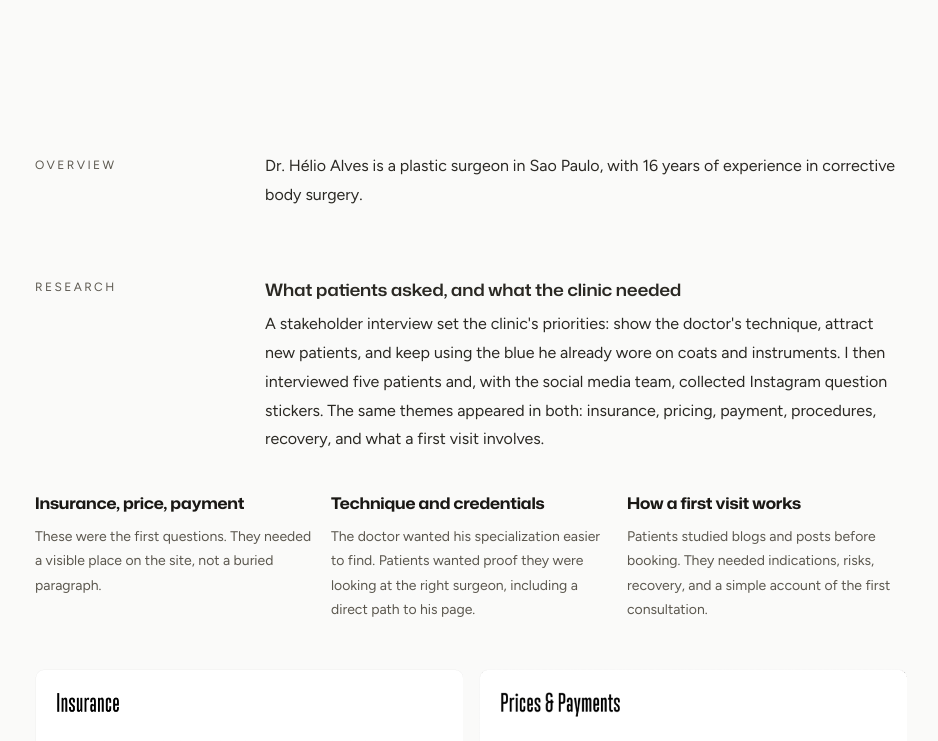
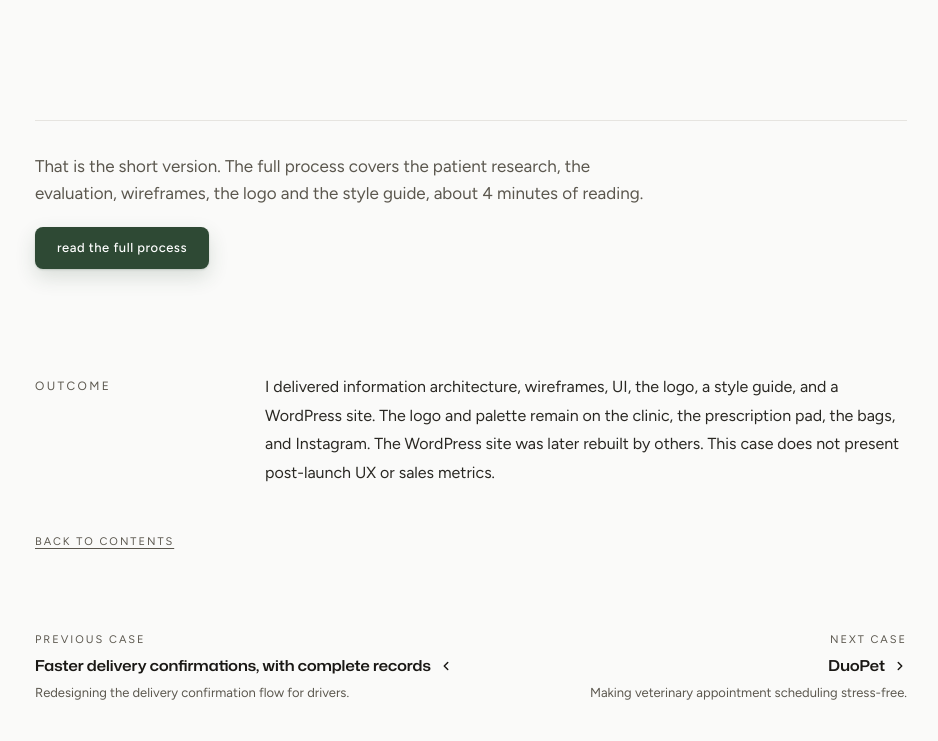
Before and after one commit to matthiaskschaefle/matthiasks, a React (Vite) app: page /doctor in a window 1280 px wide. Shown: the part 2080-2821 px from the top of the page, without its empty margins (169-1107 px from the left). Built offline with nearby package versions, Linux system fonts and the light colour scheme.

Commit message:
Cases em duas camadas: versão curta sempre visível, processo completo sob demanda
Co-Authored-By: Claude Opus 5.5 <noreply@anthropic.com>
Claude-Session: https://claude.ai/code/session_01HnaN5aU9ENaHYbvz2Wqfox

```diff
--- a/src/About.jsx
+++ b/src/About.jsx
@@ -85,11 +85,10 @@ export default function AboutPage() {
             <div className="about-row">
               <TypedSectionLabel
                 className="about-label"
-                lineBreakAfter="differentiates"
                 prefersReducedMotion={shouldReduceMotion}
                 standalone
               >
-                What differentiates me as a designer
+                How I work
               </TypedSectionLabel>
               <div className="about-body">
                 <div className="about-highlights">
@@ -102,10 +101,11 @@ export default function AboutPage() {
                   </div>
 
                   <div>
-                    <h3 className="about-highlight-title">Visual identity that stayed in use</h3>
+                    <h3 className="about-highlight-title">Work that holds up after launch</h3>
                     <div className="about-highlight-text">
-                      For <Link to="/doctor">Doctor</Link>, I delivered a WordPress site and the
-                      visual identity. The logo and palette remain in use.
+                      In its first month, the <Link to="/marcelo-gramas">Marcelo Gramas</Link> site
+                      brought eight contacts, and five became jobs. The logo and palette I made for{" "}
+                      <Link to="/doctor">Doctor</Link> are still in use.
                     </div>
                   </div>
 
--- a/src/Delivery.jsx
+++ b/src/Delivery.jsx
@@ -11,6 +11,7 @@ import {
   viewport as motionViewport,
 } from "@/lib/animations";
 import CaseContents, { CaseBackToContents } from "./components/CaseContents.jsx";
+import FullProcess from "./components/FullProcess.jsx";
 import PinnedStory from "./components/PinnedStory.jsx";
 import Figure from "./components/mockups/Figure.jsx";
 import BeforeAfter from "./components/mockups/BeforeAfter.jsx";
@@ -97,7 +98,9 @@ export default function DeliveryCase() {
         <div className="page-inner">
           {/* ── HERO ── */}
           <section className="case-hero">
-            <h1 className="case-title-main">The New Delivery Experience</h1>
+            <h1 className="case-title-main">
+              Faster delivery confirmations, with complete records
+            </h1>
             <p className="case-engagement">
               Paid freelance client project via Vulpes Studio, 2025. A regional delivery company in
               Brazil.
@@ -140,7 +143,8 @@ export default function DeliveryCase() {
               <div className="in-short-item">
                 <div className="in-short-label">My role</div>
                 <p className="in-short-text">
-                  I led the field sessions and designed the receiver confirmation flow.
+                  With one other designer and the client&apos;s operations lead, I led the field
+                  sessions and designed the receiver confirmation flow.
                 </p>
               </div>
               <div className="in-short-item">
@@ -201,6 +205,11 @@ export default function DeliveryCase() {
           {/* ── LAYOUT: TOC + CONTENT ── */}
           <div className="case-layout">
             <div className="case-content-column">
+              <FullProcess
+                ids={["overview", "my-role", "research", "insights", "process", "solutions"]}
+                minutes={4}
+                topics="the field research, the insights, the process and the solutions"
+              >
                 {/* ══ OVERVIEW ══ */}
                 <motion.section
                   id="overview"
@@ -219,9 +228,9 @@ export default function DeliveryCase() {
                       agreement.
                     </p>
                     <p>
-                    The confirmation flow cost time and left records that could not settle Proof Not
-                    Received (PNR) disputes. The brief: close those gaps without new screens or
-                    retraining.
+                      The confirmation flow cost time and left records that could not settle Proof
+                      Not Received (PNR) disputes. The brief: close those gaps without new screens
+                      or retraining.
                     </p>
                   </div>
                   <div className="context-card">
@@ -330,8 +339,8 @@ export default function DeliveryCase() {
                     <h3 className="case-subsection-title">Two days on the road</h3>
                     <p>
                       Two days with five drivers, before the redesign and separate from the later
-                    12-driver pilot. I led the ride-alongs. We watched the app at each stop without
-                    directing them, then debriefed after each route.
+                      12-driver pilot. I led the ride-alongs. We watched the app at each stop
+                      without directing them, then debriefed after each route.
                     </p>
                     <Figure
                       className="research-field-figure"
@@ -388,8 +397,8 @@ export default function DeliveryCase() {
                   </TypedSectionLabel>
                   <div className="case-section-body">
                     <p>
-                    One principle: confirmation should replace entry. Names and IDs were already in
-                    the system. Free text made coworker and doorman records inconsistent. Photo
+                      One principle: confirmation should replace entry. Names and IDs were already
+                      in the system. Free text made coworker and doorman records inconsistent. Photo
                       quality had to be caught at capture, while the driver was still at the door.
                     </p>
                   </div>
@@ -417,8 +426,9 @@ export default function DeliveryCase() {
                     </p>
                     <p>
                       Most of the direction held. One gap: sometimes nobody is home, and packages go
-                    to the mailbox, the door, or building security. The receiver modal only covered
-                    attended deliveries, so we added a second group for unattended scenarios.
+                      to the mailbox, the door, or building security. The receiver modal only
+                      covered attended deliveries, so we added a second group for unattended
+                      scenarios.
                     </p>
                   </div>
                   <div className="research-full" style={{ marginTop: 24 }}>
@@ -479,11 +489,14 @@ export default function DeliveryCase() {
                         </p>
                       </article>
                       <article className="alt-card">
-                      <h4 className="alt-card-title">Separate UI and journey per receiver group</h4>
+                        <h4 className="alt-card-title">
+                          Separate UI and journey per receiver group
+                        </h4>
                         <p className="alt-card-text">
-                        Separate flows would simplify each case in isolation. They would also break
-                        the sequence drivers already knew and collide with no new screens and no
-                        retraining. One modal with two labeled groups kept that muscle memory.
+                          Separate flows would simplify each case in isolation. They would also
+                          break the sequence drivers already knew and collide with no new screens
+                          and no retraining. One modal with two labeled groups kept that muscle
+                          memory.
                         </p>
                       </article>
                     </div>
@@ -574,6 +587,7 @@ export default function DeliveryCase() {
 
                 {/* ══ KPIs ══ */}
                 <CaseBackToContents />
+              </FullProcess>
               <motion.section
                 id="kpis"
                 className="case-section"
--- a/src/Doctor.jsx
+++ b/src/Doctor.jsx
@@ -10,6 +10,7 @@ import {
   viewport as motionViewport,
 } from "@/lib/animations";
 import CaseContents, { CaseBackToContents } from "./components/CaseContents.jsx";
+import FullProcess from "./components/FullProcess.jsx";
 import PinnedStory from "./components/PinnedStory.jsx";
 import Figure from "./components/mockups/Figure.jsx";
 import SnapGallery from "./components/mockups/SnapGallery.jsx";
@@ -608,6 +609,20 @@ export default function DoctorCase() {
           {/* LAYOUT PRINCIPAL */}
           <div className="case-layout">
             <div className="case-content-column">
+              <FullProcess
+                ids={[
+                  "overview",
+                  "research",
+                  "evaluation",
+                  "wireframes",
+                  "ia",
+                  "the-mark",
+                  "style-guide",
+                  "the-redesign",
+                ]}
+                minutes={4}
+                topics="the patient research, the evaluation, wireframes, the logo and the style guide"
+              >
                 {/* OVERVIEW */}
                 <motion.section
                   id="overview"
@@ -646,12 +661,12 @@ export default function DoctorCase() {
                       What patients asked, and what the clinic needed
                     </h3>
                     <p>
-                    A stakeholder interview set the clinic&apos;s priorities: show the doctor&apos;s
-                    technique, attract new patients, and keep using the blue he already wore on
-                    coats and instruments. I then interviewed five patients and, with the social
-                    media team, collected Instagram question stickers. The same themes appeared in
-                    both: insurance, pricing, payment, procedures, recovery, and what a first visit
-                    involves.
+                      A stakeholder interview set the clinic&apos;s priorities: show the
+                      doctor&apos;s technique, attract new patients, and keep using the blue he
+                      already wore on coats and instruments. I then interviewed five patients and,
+                      with the social media team, collected Instagram question stickers. The same
+                      themes appeared in both: insurance, pricing, payment, procedures, recovery,
+                      and what a first visit involves.
                     </p>
                   </div>
 
@@ -660,8 +675,8 @@ export default function DoctorCase() {
                       <article className="research-card">
                         <h4 className="research-title">Insurance, price, payment</h4>
                         <p className="research-text">
-                        These were the first questions. They needed a visible place on the site, not
-                        a buried paragraph.
+                          These were the first questions. They needed a visible place on the site,
+                          not a buried paragraph.
                         </p>
                       </article>
 
@@ -669,7 +684,8 @@ export default function DoctorCase() {
                         <h4 className="research-title">Technique and credentials</h4>
                         <p className="research-text">
                           The doctor wanted his specialization easier to find. Patients wanted proof
-                        they were looking at the right surgeon, including a direct path to his page.
+                          they were looking at the right surgeon, including a direct path to his
+                          page.
                         </p>
                       </article>
 
@@ -766,8 +782,8 @@ export default function DoctorCase() {
                   <div className="case-section-body">
                     <h3 className="case-subsection-title">Pages before polish</h3>
                     <p className="case-wireframes-text">
-                    Booking, procedure detail, and the landing structure from that map, before color
-                    and type.
+                      Booking, procedure detail, and the landing structure from that map, before
+                      color and type.
                     </p>
                   </div>
 
@@ -867,8 +883,8 @@ export default function DoctorCase() {
                     </div>
 
                     <p>
-                    I drew the HA monogram in one stroke, the letters crossing. It keeps the gesture
-                    of a signature patients see on every prescription.
+                      I drew the HA monogram in one stroke, the letters crossing. It keeps the
+                      gesture of a signature patients see on every prescription.
                     </p>
 
                     <div className="style-guide-logo-hero">
@@ -914,8 +930,8 @@ export default function DoctorCase() {
                     <p>
                       The logo and palette remain on the clinic, the prescription pad, the bags
                       patients take home, and Instagram. When the practice added Est&eacute;tica to
-                    the descriptor, I extended the lockups without redrawing the mark. Continuity of
-                    the identity is adoption, not a measured UX or conversion result.
+                      the descriptor, I extended the lockups without redrawing the mark. Continuity
+                      of the identity is adoption, not a measured UX or conversion result.
                     </p>
 
                     <figure className="style-guide-image">
@@ -948,9 +964,9 @@ export default function DoctorCase() {
                   <div className="case-section-body">
                     <h3 className="case-subsection-title">A file the clinic could keep using</h3>
                     <p>
-                    The style guide recorded spacing, type, color, and core components so new pages
-                    could be added after handoff. The block below is a reconstructed preview for
-                    this portfolio, not a screenshot of the live site.
+                      The style guide recorded spacing, type, color, and core components so new
+                      pages could be added after handoff. The block below is a reconstructed preview
+                      for this portfolio, not a screenshot of the live site.
                     </p>
 
                     <DoctorSystemPreview />
@@ -1028,6 +1044,7 @@ export default function DoctorCase() {
                 {/* OUTCOME */}
 
                 <CaseBackToContents />
+              </FullProcess>
               <motion.section
                 id="outcome"
                 className="case-section"
@@ -1069,7 +1086,7 @@ export default function DoctorCase() {
                           />
                         </svg>
                       </span>
-                      The New Delivery Experience
+                      Faster delivery confirmations, with complete records
                     </div>
                     <div className="case-pagination-desc">
                       Redesigning the delivery confirmation flow for drivers.
--- a/src/Home.jsx
+++ b/src/Home.jsx
@@ -36,7 +36,7 @@ const WORK = [
   {
     href: "/delivery",
     context: "Paid client work, product redesign, field research, 2025",
-    title: "The New Delivery Experience",
+    title: "Faster delivery confirmations, with complete records",
     description:
       "Drivers retyped data the system already had, and the app had no option for how packages actually changed hands.",
     result: "7 to 8s faster per stop, 2 fewer taps, 92% to 98% record compliance",
--- /dev/null
+++ b/src/components/FullProcess.jsx
@@ -0,0 +1,84 @@
+import { useEffect, useId, useRef, useState } from "react";
+import { useLocation } from "react-router-dom";
+
+function hashId(hash) {
+  if (!hash || hash === "#") return null;
+  try {
+    return decodeURIComponent(hash.slice(1)) || null;
+  } catch {
+    return null;
+  }
+}
+
+function focusSection(id) {
+  const el = id ? document.getElementById(id) : null;
+  if (!el) return;
+  el.scrollIntoView({ block: "start" });
+  const label = el.querySelector(".case-section-label, h2") || el;
+  if (!label.hasAttribute("tabindex")) label.setAttribute("tabindex", "-1");
+  label.focus({ preventScroll: true });
+}
+
+/**
+ * Second reading layer of a case. The short version (hero, summary, film,
+ * outcome) is always on the page; research, process and decisions sit behind
+ * one button so a recruiter can decide in a minute and a design lead can
+ * still read everything.
+ *
+ * A link from "In this case" (or a shared URL) that points inside opens it
+ * and jumps to that section.
+ */
+export default function FullProcess({ ids, minutes, topics, children }) {
+  const location = useLocation();
+  const panelId = useId();
+  const [openedByButton, setOpenedByButton] = useState(false);
+  const linkedId = hashId(location.hash);
+  const linkedInside = ids.includes(linkedId);
+  const open = openedByButton || linkedInside;
+  const focusFirstRef = useRef(false);
+
+  // A link into the process opens it; jump there once it has rendered.
+  useEffect(() => {
+    if (!linkedInside) return undefined;
+    const frame = window.requestAnimationFrame(() => focusSection(linkedId));
+    return () => window.cancelAnimationFrame(frame);
+  }, [linkedInside, linkedId, location.key]);
+
+  // Opened with the button: move focus to the first section heading.
+  useEffect(() => {
+    if (!openedByButton || !focusFirstRef.current) return undefined;
+    focusFirstRef.current = false;
+    const frame = window.requestAnimationFrame(() => focusSection(ids[0]));
+    return () => window.cancelAnimationFrame(frame);
+  }, [openedByButton, ids]);
+
+  function openProcess() {
+    focusFirstRef.current = true;
+    setOpenedByButton(true);
+  }
+
+  return (
+    <>
+      {!open && (
+        <div className="full-process-gate">
+          <p className="full-process-note">
+            That is the short version. The full process covers {topics}, about {minutes} minutes of
+            reading.
+          </p>
+          <button
+            type="button"
+            className="btn btn--primary btn--md full-process-button"
+            aria-expanded="false"
+            aria-controls={panelId}
+            onClick={openProcess}
+          >
+            Read the full process
+          </button>
+        </div>
+      )}
+      <div id={panelId} hidden={!open}>
+        {open ? children : null}
+      </div>
+    </>
+  );
+}
--- a/src/index.css
+++ b/src/index.css
@@ -950,3 +950,22 @@ h3 {
 .case-title-main + .case-subtitle {
   margin-top: 12px;
 }
+
+/* Second reading layer of a case: the full process opens on request. */
+.full-process-gate {
+  display: flex;
+  flex-direction: column;
+  align-items: flex-start;
+  gap: 20px;
+  margin: 8px 0 72px;
+  padding-top: 32px;
+  border-top: 1px solid var(--ink-200);
+}
+.full-process-note {
+  margin: 0;
+  max-width: 56ch;
+  font-size: 17px;
+  line-height: 1.6;
+  color: var(--ink-600);
+  text-wrap: pretty;
+}
```
Also changed, not shown: src/DuoPet.jsx (+26 -15 lines), src/MarceloGramas.jsx (+78 -44 lines). Lines whose indentation alone changed are shown as unchanged.
